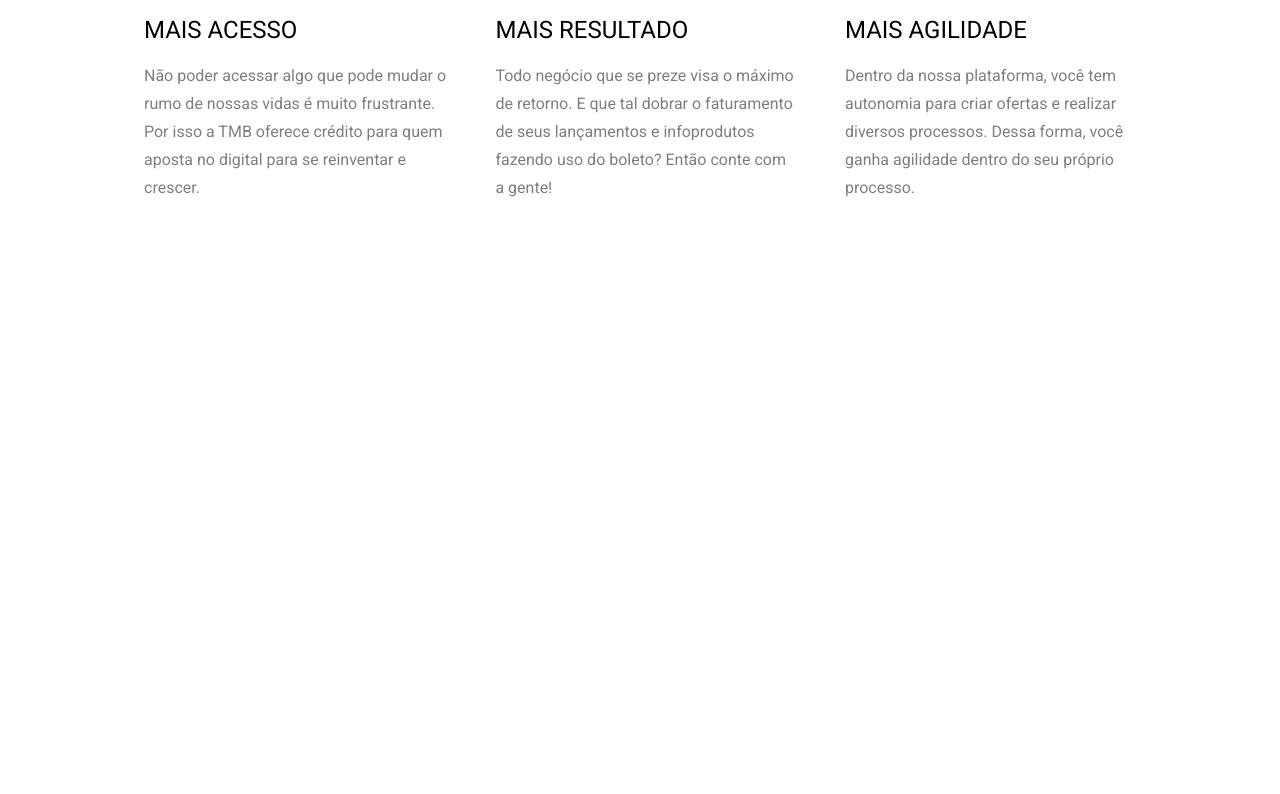
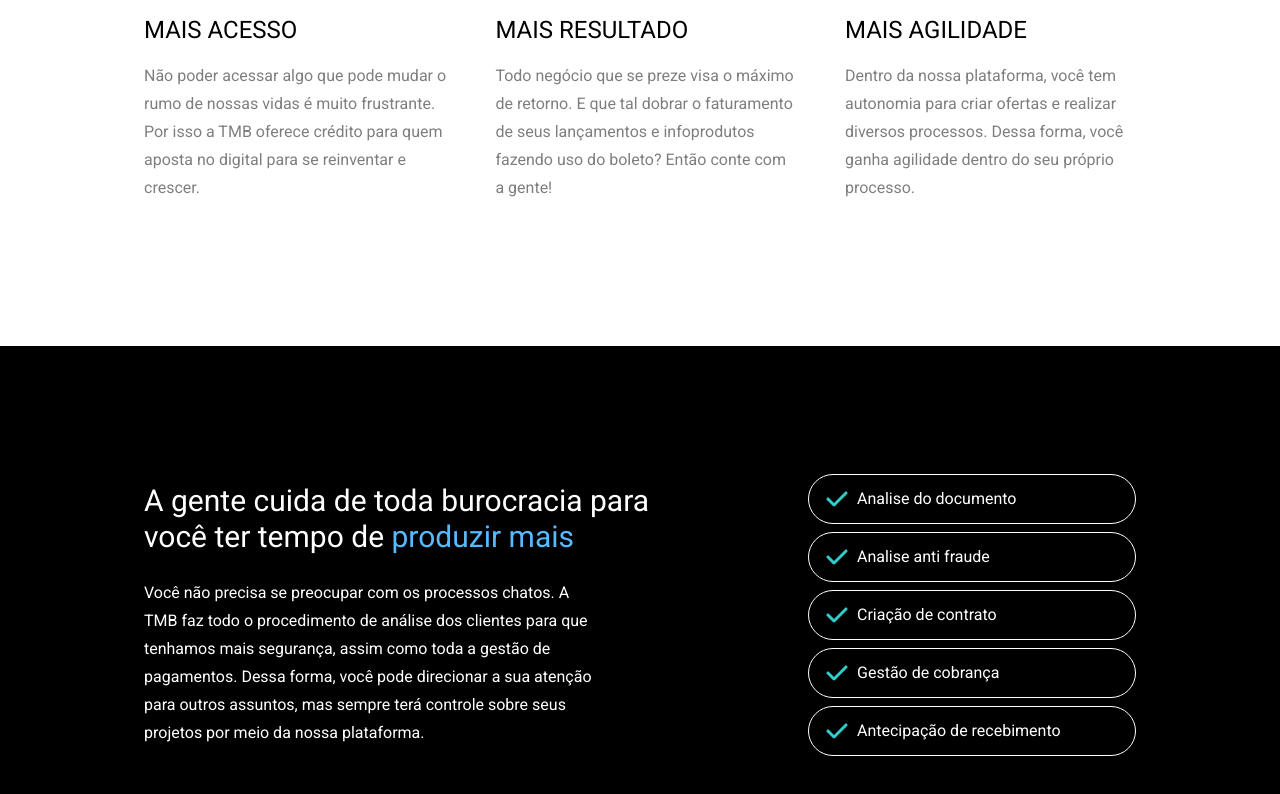
Before and after one commit to aleanrocha/tmb-edu-clone, a React (Vite) app: page / in a window 1280 px wide. Shown: the part 1940-2734 px from the top of the page. Before the commit the page ends 2286 px from the top, so only its background shows below. Built offline with nearby package versions, Linux system fonts and the light colour scheme.

Commit message:
create section for client process management

```diff
--- a/package.json
+++ b/package.json
@@ -11,8 +11,10 @@
   },
   "dependencies": {
     "prettier": "^3.3.3",
+    "prop-types": "^15.8.1",
     "react": "^18.3.1",
-    "react-dom": "^18.3.1"
+    "react-dom": "^18.3.1",
+    "react-icons": "^5.3.0"
   },
   "devDependencies": {
     "@eslint/js": "^9.11.1",
--- /dev/null
+++ b/src/components/TmbCheck/index.jsx
@@ -0,0 +1,15 @@
+import PropTypes from 'prop-types'
+import { FaCheck } from 'react-icons/fa6'
+
+export const TmbCheck = ({ text }) => {
+  return (
+    <div className="py-3 px-4 flex items-center gap-2 border border-tmb-white rounded-full">
+      <FaCheck className="text-tmb-highlight text-2xl" />
+      <p>{text}</p>
+    </div>
+  )
+}
+
+TmbCheck.propTypes = {
+  text: PropTypes.string,
+}
--- a/src/screens/Home/index.jsx
+++ b/src/screens/Home/index.jsx
@@ -8,6 +8,7 @@ import tmbIconMoney from '../../assets/tmb-icon-money.svg'
 import tmbIconRocket from '../../assets/tmb-icon-rocket.svg'
 
 import { Header } from '../../components/Header'
+import { TmbCheck } from '../../components/TmbCheck'
 
 export const Home = () => {
   return (
@@ -78,31 +79,74 @@ export const Home = () => {
       </section>
       <section className="mt-8 mb-36">
         <div className="max-w-96 lg:max-w-screen-lg px-4 mx-auto flex flex-col gap-12 lg:gap-28">
-          <h2 className='text-left text-2xl lg:text-3xl'>O que tem mais com a <br /> TMB?</h2>
+          <h2 className="text-left text-2xl lg:text-3xl">
+            O que tem mais com a <br /> TMB?
+          </h2>
           <div className="flex flex-col lg:flex-row gap-12">
-            <div className='flex flex-col gap-4 items-start'>
-              <img src={tmbIconLaptop} alt="Icone de laptop" className='lg:mx-auto'/>
-              <h3 className='text-2xl'>MAIS ACESSO</h3>
+            <div className="flex flex-col gap-4 items-start">
+              <img
+                src={tmbIconLaptop}
+                alt="Icone de laptop"
+                className="lg:mx-auto"
+              />
+              <h3 className="text-2xl">MAIS ACESSO</h3>
               <p className="opacity-50 leading-7">
                 Não poder acessar algo que pode mudar o rumo de nossas vidas é
                 muito frustrante. Por isso a TMB oferece crédito para quem
                 aposta no digital para se reinventar e crescer.
               </p>
             </div>
-            <div className='flex flex-col gap-4 items-start'>
-              <img src={tmbIconMoney} alt="Icone de dinheiro" className='lg:mx-auto' />
-              <h3 className='text-2xl'>MAIS RESULTADO</h3>
+            <div className="flex flex-col gap-4 items-start">
+              <img
+                src={tmbIconMoney}
+                alt="Icone de dinheiro"
+                className="lg:mx-auto"
+              />
+              <h3 className="text-2xl">MAIS RESULTADO</h3>
               <p className="opacity-50 leading-7">
-              Todo negócio que se preze visa o máximo de retorno. E que tal dobrar o faturamento de seus lançamentos e infoprodutos fazendo uso do boleto? Então conte com a gente!
+                Todo negócio que se preze visa o máximo de retorno. E que tal
+                dobrar o faturamento de seus lançamentos e infoprodutos fazendo
+                uso do boleto? Então conte com a gente!
               </p>
             </div>
-            <div className='flex flex-col gap-4 items-start'>
-              <img src={tmbIconRocket} alt="Icone de foguete" className='lg:mx-auto' />
-              <h3 className='text-2xl'>MAIS AGILIDADE</h3>
+            <div className="flex flex-col gap-4 items-start">
+              <img
+                src={tmbIconRocket}
+                alt="Icone de foguete"
+                className="lg:mx-auto"
+              />
+              <h3 className="text-2xl">MAIS AGILIDADE</h3>
               <p className="opacity-50 leading-7">
-              Dentro da nossa plataforma, você tem autonomia para criar ofertas e realizar diversos processos. Dessa forma, você ganha agilidade dentro do seu próprio processo.
+                Dentro da nossa plataforma, você tem autonomia para criar
+                ofertas e realizar diversos processos. Dessa forma, você ganha
+                agilidade dentro do seu próprio processo.
               </p>
             </div>
+          </div>
+        </div>
+      </section>
+      <section className="bg-tmb-black text-tmb-white">
+        <div className="max-w-96 lg:max-w-screen-lg mx-auto flex flex-col gap-8 lg:gap-36 py-20 lg:py-32 px-4 lg:flex-row lg:items-center">
+          <div className="lg:max-w-[520px]">
+            <h2 className="text-3xl mb-6">
+              A gente cuida de toda burocracia para você ter tempo de
+              <span className="text-tmb-light-blue"> produzir mais</span>
+            </h2>
+            <p className="leading-7 lg:pr-16">
+              Você não precisa se preocupar com os processos chatos. A TMB faz
+              todo o procedimento de análise dos clientes para que tenhamos mais
+              segurança, assim como toda a gestão de pagamentos. Dessa forma,
+              você pode direcionar a sua atenção para outros assuntos, mas
+              sempre terá controle sobre seus projetos por meio da nossa
+              plataforma.
+            </p>
+          </div>
+          <div className="w-full flex flex-col gap-2">
+            <TmbCheck text="Analise do documento" />
+            <TmbCheck text="Analise anti fraude" />
+            <TmbCheck text="Criação de contrato" />
+            <TmbCheck text="Gestão de cobrança" />
+            <TmbCheck text="Antecipação de recebimento" />
           </div>
         </div>
       </section>
```
Also changed, not shown: 1 other file (tests, documents, lock files or other folders).
